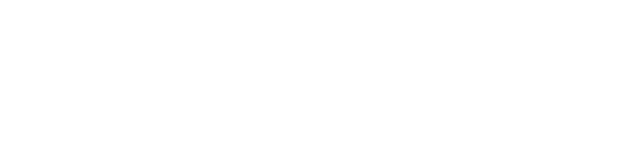
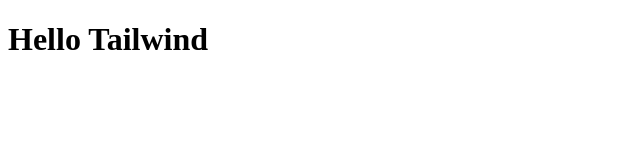
Before and after one commit to Nankiru/Tailwind, a plain HTML site: page index.html in a window 1280 px wide. Shown: the whole page, without its empty margins (0-640 px from the left). Drawn offline with Linux system fonts and the light colour scheme.

Commit message:
change h1 to hello tailwind

```diff
--- a/index.html
+++ b/index.html
@@ -6,6 +6,6 @@
     <title>Tailwind || Nan</title>
 </head>
 <body>
-
+    <h1>Hello Tailwind</h1>
 </body>
 </html>
```
